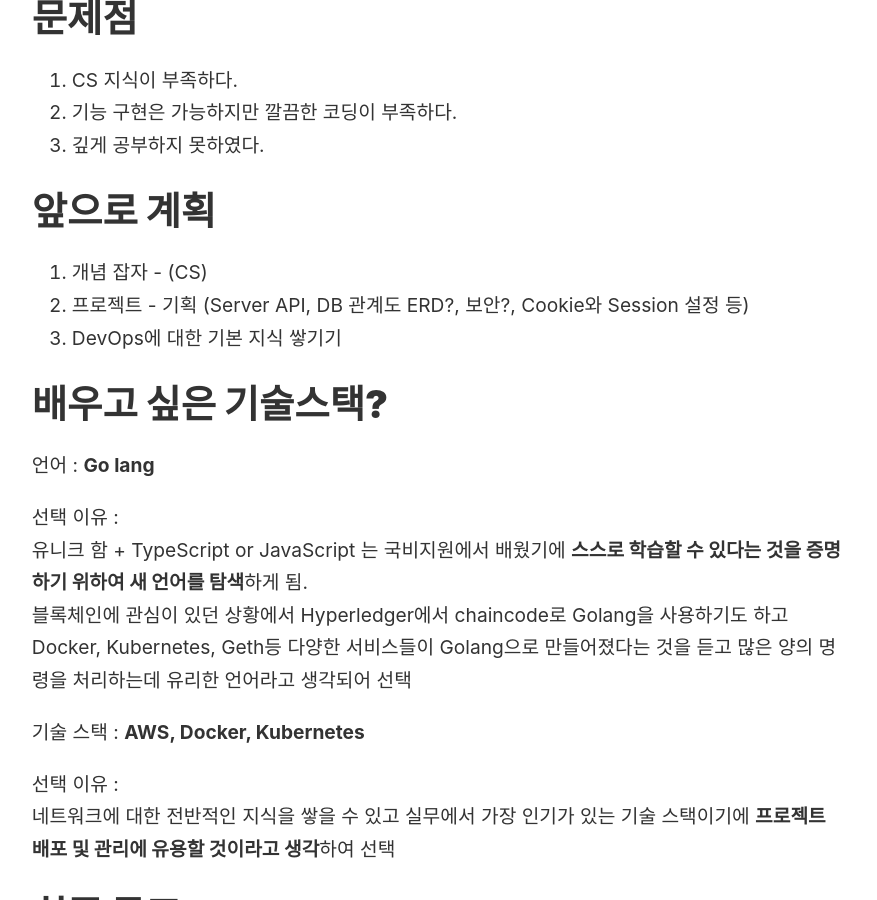
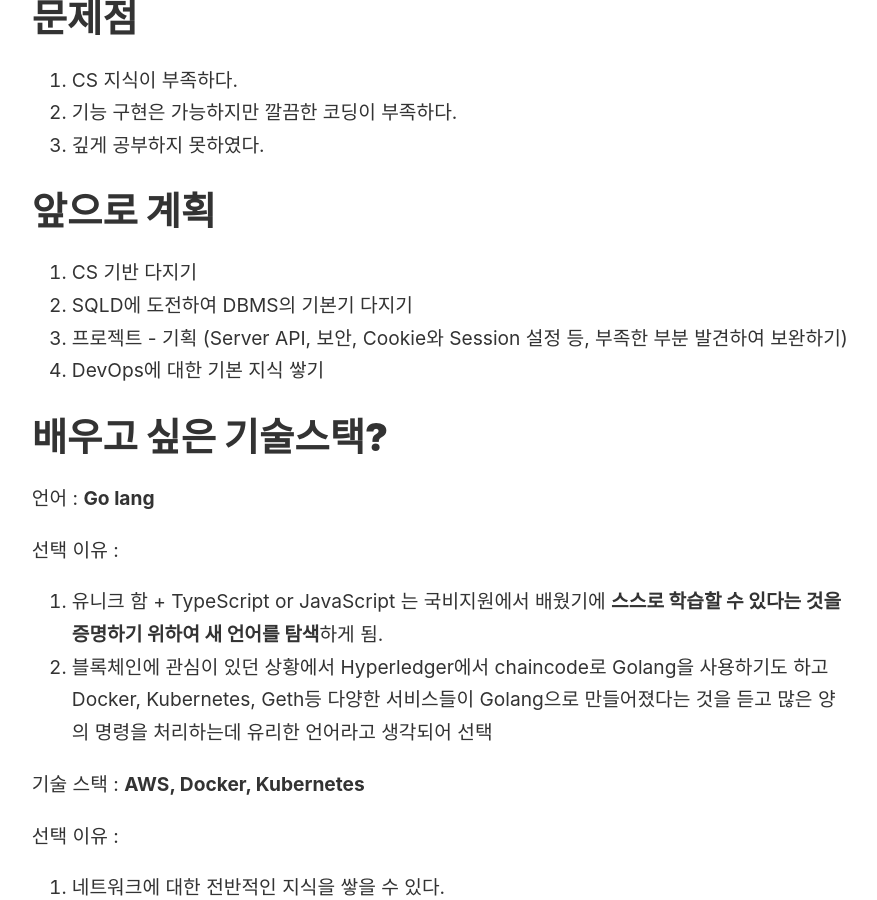
Before and after one commit to rainbow96bear/Obsidian, a Jekyll site: the page built from _notes/자기 소개.md, in a window 1280 px wide and 900 px high, scrolled down 457 px. Shown: the whole window, without its empty margins (45-922 px from the left). Built offline with Jekyll 4.4.1, drawn with Linux system fonts in a browser that asks for light colours; some of the changed text lies outside the part shown.

Commit message:
자기 소개 수정

```diff
--- a/_notes/자기 소개.md
+++ b/_notes/자기 소개.md
@@ -12,24 +12,25 @@
 
 # **앞으로 계획**
 
-1. 개념 잡자 - (CS)
-2. 프로젝트 - 기획 (Server API, DB 관계도 ERD?, 보안?, Cookie와 Session 설정 등)
-3. DevOps에 대한 기본 지식 쌓기기
+1. CS 기반 다지기
+2. SQLD에 도전하여 DBMS의 기본기 다지기
+3. 프로젝트 - 기획 (Server API, 보안, Cookie와 Session 설정 등, 부족한 부분 발견하여 보완하기)
+4. DevOps에 대한 기본 지식 쌓기
 
 # **배우고 싶은 기술스택?**
 
 언어 : **Go lang**
 
 선택 이유 :
-유니크 함 + TypeScript or JavaScript 는 국비지원에서 배웠기에 **스스로 학습할 수 있다는 것을 증명하기 위하여 새 언어를 탐색**하게 됨.
-블록체인에 관심이 있던 상황에서 Hyperledger에서 chaincode로 Golang을 사용하기도 하고 Docker, Kubernetes, Geth등 다양한 서비스들이 Golang으로 만들어졌다는 것을 듣고 많은 양의 명령을 처리하는데 유리한 언어라고 생각되어 선택
+1. 유니크 함 + TypeScript or JavaScript 는 국비지원에서 배웠기에 **스스로 학습할 수 있다는 것을 증명하기 위하여 새 언어를 탐색**하게 됨.
+2. 블록체인에 관심이 있던 상황에서 Hyperledger에서 chaincode로 Golang을 사용하기도 하고 Docker, Kubernetes, Geth등 다양한 서비스들이 Golang으로 만들어졌다는 것을 듣고 많은 양의 명령을 처리하는데 유리한 언어라고 생각되어 선택
 
 기술 스택 : **AWS, Docker, Kubernetes**
 
 선택 이유 :
-네트워크에 대한 전반적인 지식을 쌓을 수 있고 실무에서 가장 인기가 있는 기술 스택이기에 **프로젝트 배포 및 관리에 유용할 것이라고 생각**하여 선택
+1. 네트워크에 대한 전반적인 지식을 쌓을 수 있다.
+2. 프로젝트 배포 및 관리에 유용할 것이라고 생각되어 실무에서 강점을 가질 수 있다.
 
 # **최종 목표**
 
-- 집에서 가까운 판교에 출퇴근 하고싶다.
-- Golang을 사용하는 개발 업무를 담당하고싶다.
+- 새로운 도전에 겁먹지 않고 도전을 즐기는 개발자가 되자.
```
